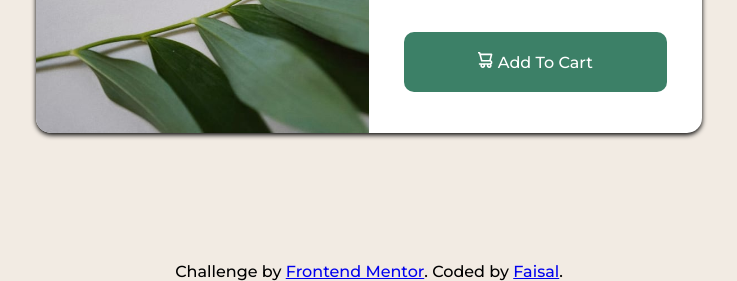
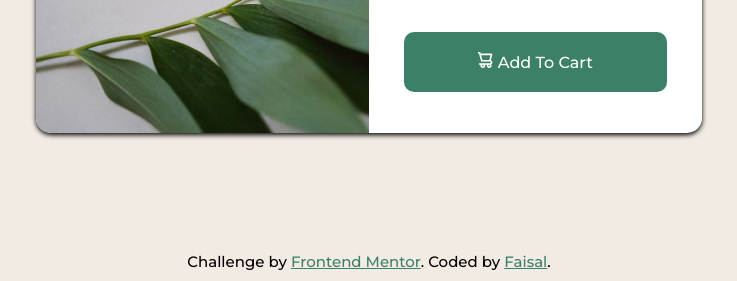
Before and after one commit to LovelyFaisal/Product-preview-card-component, a plain HTML site: page index.html in a window 1280 px wide. Shown: the part 519-800 px from the top of the page, without its empty margins (271-1008 px from the left). Drawn offline with Linux system fonts and the light colour scheme.

Commit message:
Improvments ✨

```diff
--- a/css/style.css
+++ b/css/style.css
@@ -110,7 +110,12 @@ body > main {
 
 .attribution {
     position: absolute;
-    bottom: 0;
+    bottom: 10px;
+    font-size: 15px;
+}
+
+.attribution a {
+    color: var(--color-dark-cyan);
 }
 
 @media only screen and (max-width: 650px) {
```
